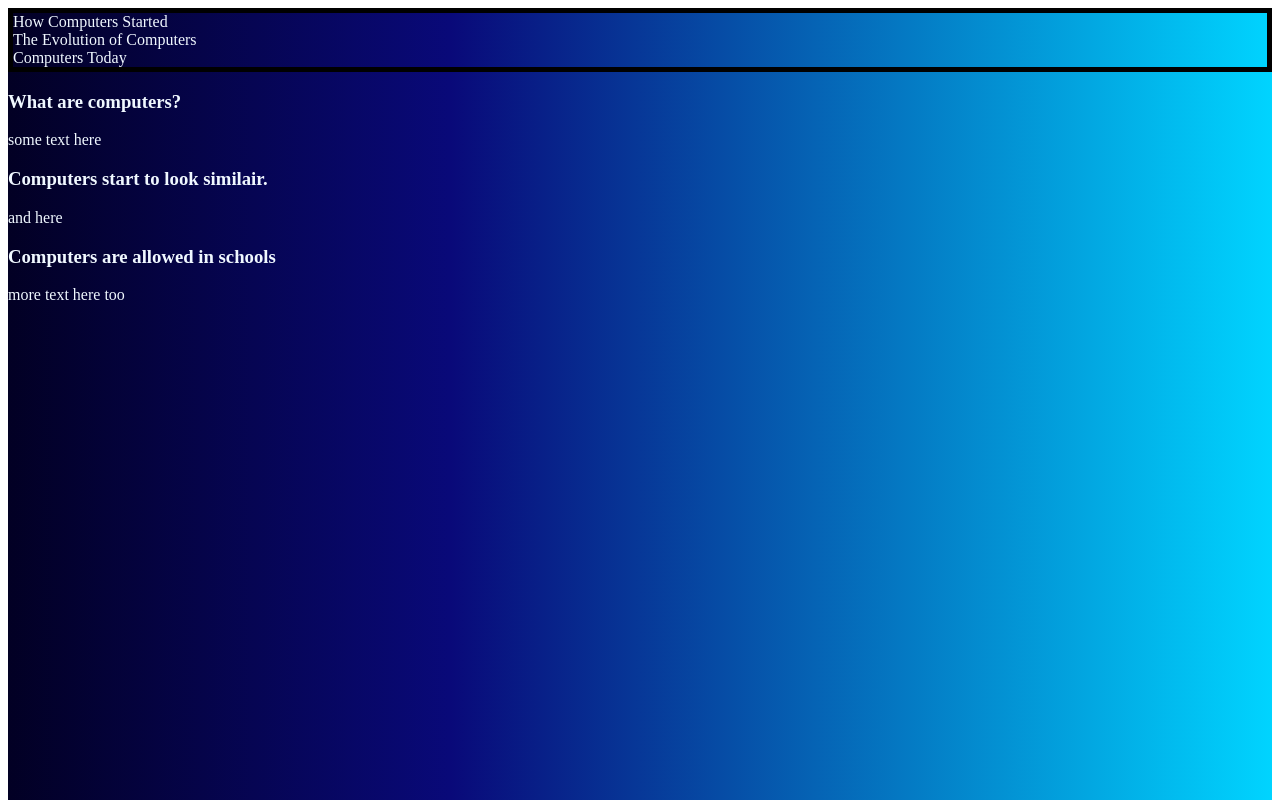
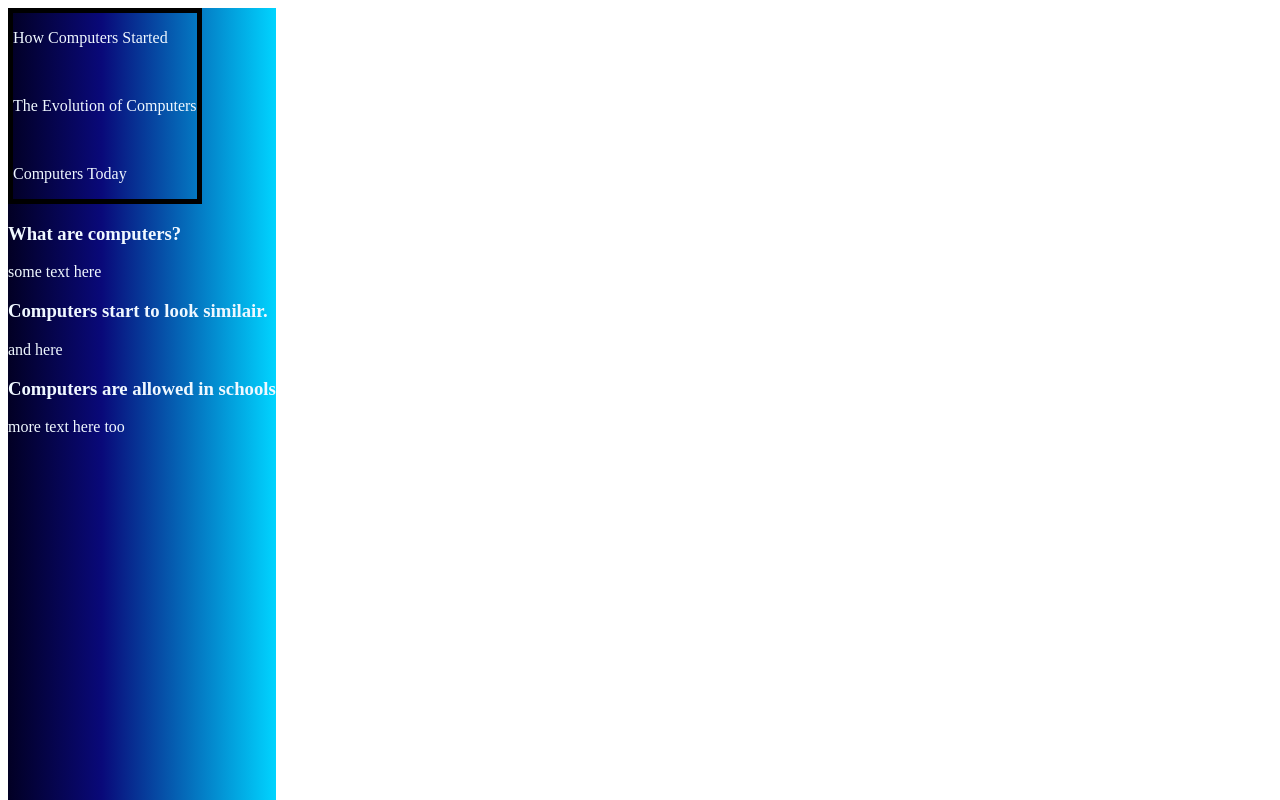
Before and after one commit to MCcrafter363/Class-project, a plain HTML site: page Index.html in a window 1280 px wide. Shown: the top 800 px of the page. Drawn offline with Linux system fonts and the light colour scheme.

Commit message:
fixing the style of the page

```diff
--- a/Index.html
+++ b/Index.html
@@ -11,6 +11,10 @@
 </head>
 <body id="body">
 <style>
+    #body{
+        display: flex;
+    }
+
     #bg{
         color: aliceblue;
         position: relative;
@@ -24,6 +28,8 @@ background: linear-gradient(90deg, rgba(2,0,36,1) 0%, rgba(9,9,121,1) 35%, rgba(
     .tabs{
         border: solid 5px black;
         color: aliceblue;
+        width: fit-content;
+        height: fit-content;
     }
 
 </style>
@@ -34,15 +40,17 @@ background: linear-gradient(90deg, rgba(2,0,36,1) 0%, rgba(9,9,121,1) 35%, rgba(
 <div class="tabs">
 
 <div id="tab1">
-    How Computers Started
+    <p>How Computers Started</p>
+<br>
 </div>
 
 <div id="tab2">
-    The Evolution of Computers
+<p>The Evolution of Computers</p>
+<br>
 </div>
 
 <div id="tab3">
-    Computers Today
+    <p>Computers Today</p>
 </div>
 
 </div>
```
